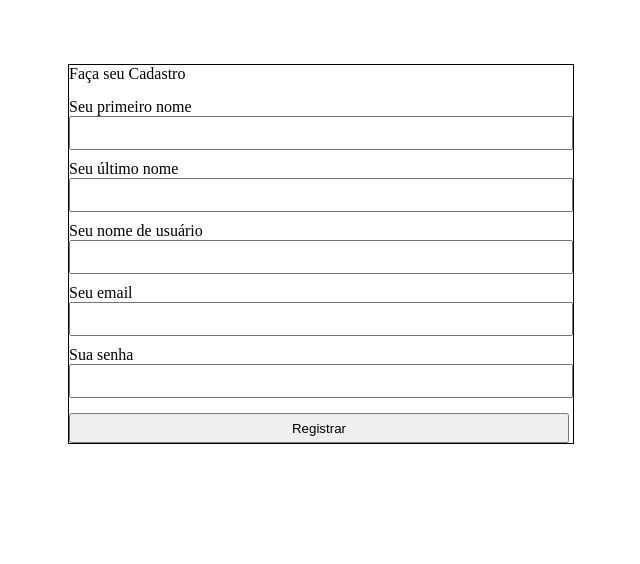
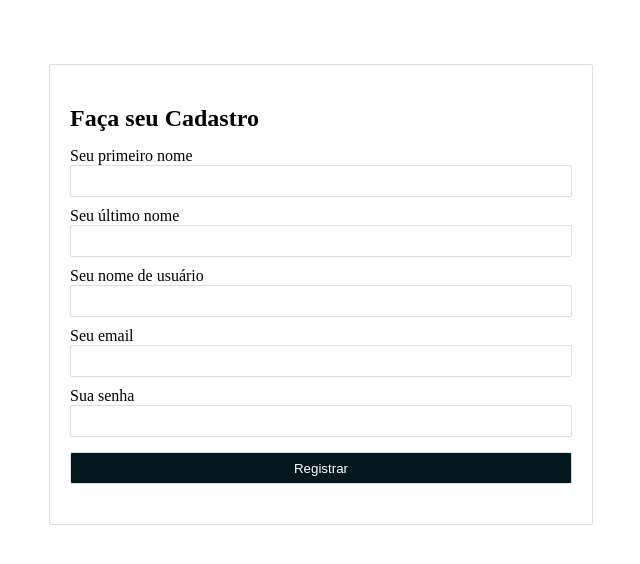
Before and after one commit to romeuborges19/projeto-forum-django, a Django app: page /authors/register/ in a window 1280 px wide. Shown: the part 67-631 px from the top of the page, without its empty margins (319-959 px from the left). Run offline with Django 4.2, Linux system fonts and the light colour scheme.

Commit message:
Configurando página de cadastro de usuário

```diff
--- a/project/authors/templates/authors/pages/register_page.html
+++ b/project/authors/templates/authors/pages/register_page.html
@@ -4,11 +4,13 @@
 	<div class="register-form-container">
 		<div class="register-form-aux-container">
 			<div class="register-form-title">
-				<p class="register-form-title-text">Faça seu Cadastro</p>
+				<h2 class="register-form-title-text">Faça seu Cadastro</h2>
 			</div>
 			<form action="" method="POST">
+				{% csrf_token %}
 				<div class="register-form-box">
 					<div class="form-text-inputs">
+						<div
 						<div class="register-form-firstname register-form-field">
 							<label class="firstname-label">Seu primeiro nome</label>
 							{{form.first_name}}
@@ -31,7 +33,7 @@
 						</div>
 					</div>
 					<div class="register-form-button-container">
-						<input class="form-container" type="submit" value="Registrar">
+						<input class="form-input-container" type="submit" value="Registrar">
 					</div>
 				</div>
 			</form>
--- a/project/authors/views.py
+++ b/project/authors/views.py
@@ -5,5 +5,10 @@ from .forms import RegisterForm
 def register(request):
     form = RegisterForm()
 
+    if request.method == 'POST':
+        form = RegisterForm(request.POST)
+        if form.is_valid():
+            form.save()
+
     context = {'form': form}
     return render(request, 'authors/pages/register_page.html', context)
--- a/project/base_static/global/css/styles.css
+++ b/project/base_static/global/css/styles.css
@@ -107,6 +107,22 @@ body{
 .form-container{
 	width: 500px;
 	height: 30px;
+	border: 1px solid #dcdfe0;
+    border-radius: 2px;
+}
+
+.form-input-container{
+	width: 502px;
+	height: 32px;
+	border: 1px solid #dcdfe0;
+	border-radius: 2px;
+	background-color: #03181c;
+	color: white;
+	transition: 100ms;
+}
+
+.form-input-container hover{
+	font-weight: bold;
 }
 
 .register-form-container{
@@ -123,7 +139,9 @@ body{
 }
 
 .register-form-aux-container{
-	border: 1px solid black;
+	border: 1px solid #dcdfe0;
+	border-radius: 2px;
+	padding: 40px 20px;
 }
 .form-text-inputs{
 	margin-block:5px;
```
Also changed, not shown: project/db.sqlite3.
